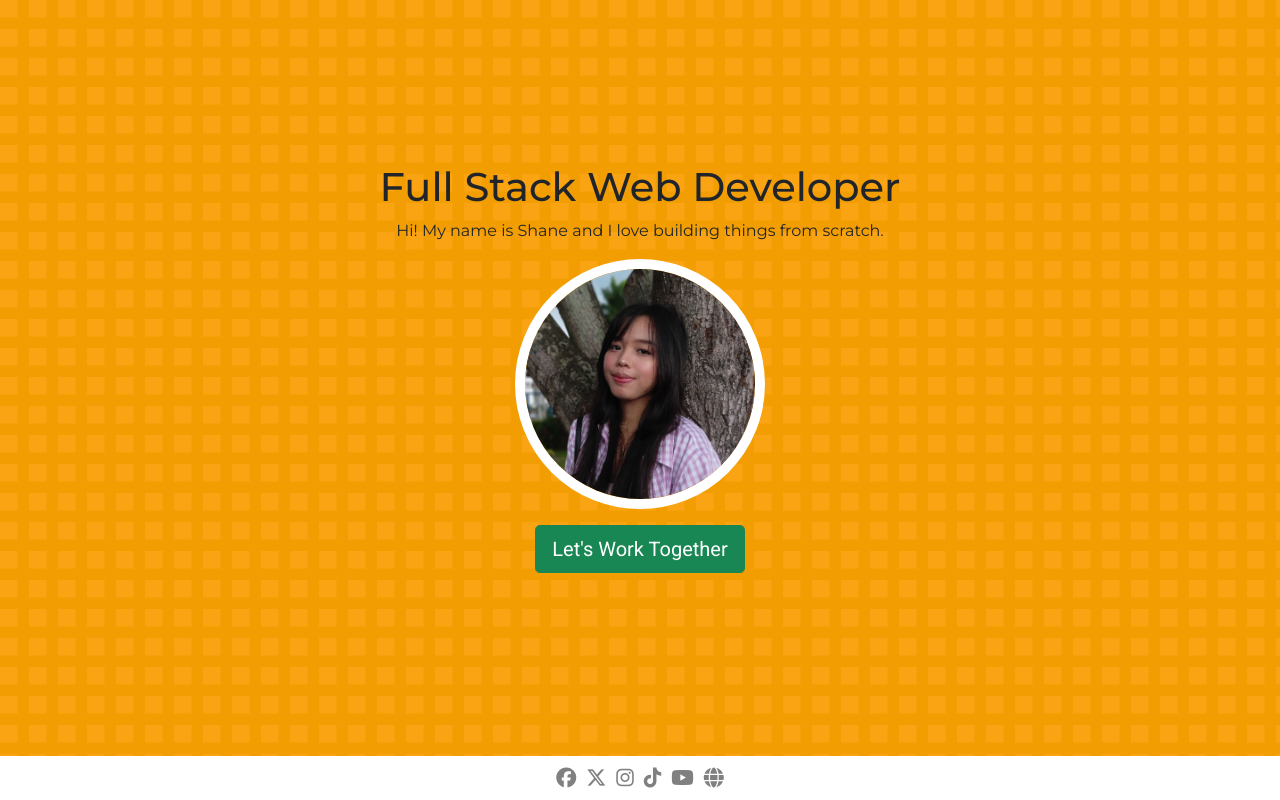
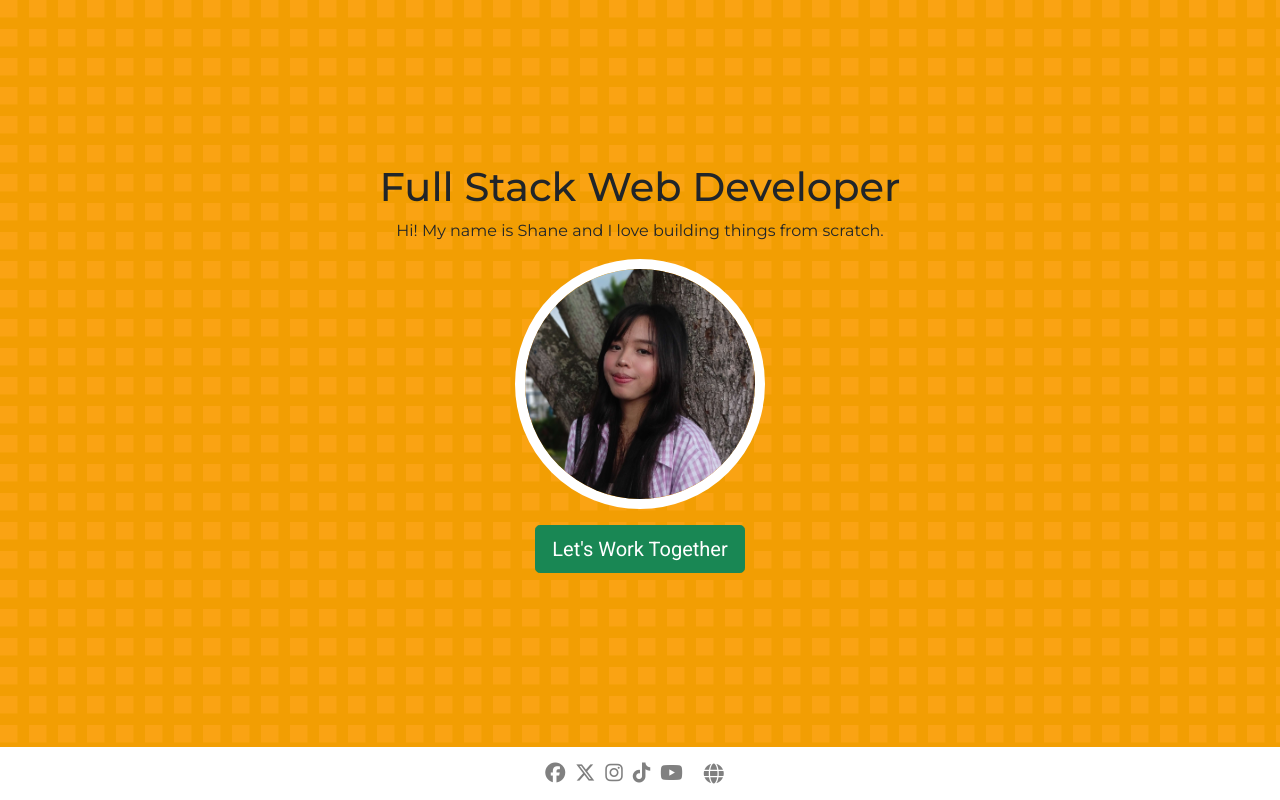
Before and after one commit to shanehazil18/fcbportfolio, a plain HTML site: page index.html in a window 1280 px wide. Drawn offline with nearby package versions, Linux system fonts and the light colour scheme.

Commit message:
Update index.html

```diff
--- a/index.html
+++ b/index.html
@@ -42,10 +42,11 @@
                 <i class="fa-brands fa-youtube fa-lg"></i>
             </a>
             <a href="https://zuitt.co/?referral=2402-org-ali" target="_blank">
-                <i class="fa-solid fa-globe fa-lg"></i>
+                <i class="fa-solid fa-globe fa-lg p-3"></i>
             </a>
         </footer>
         <script src="https://kit.fontawesome.com/18ede55d46.js" crossorigin="anonymous"></script>
 
     </body>
+
 </html>
```
